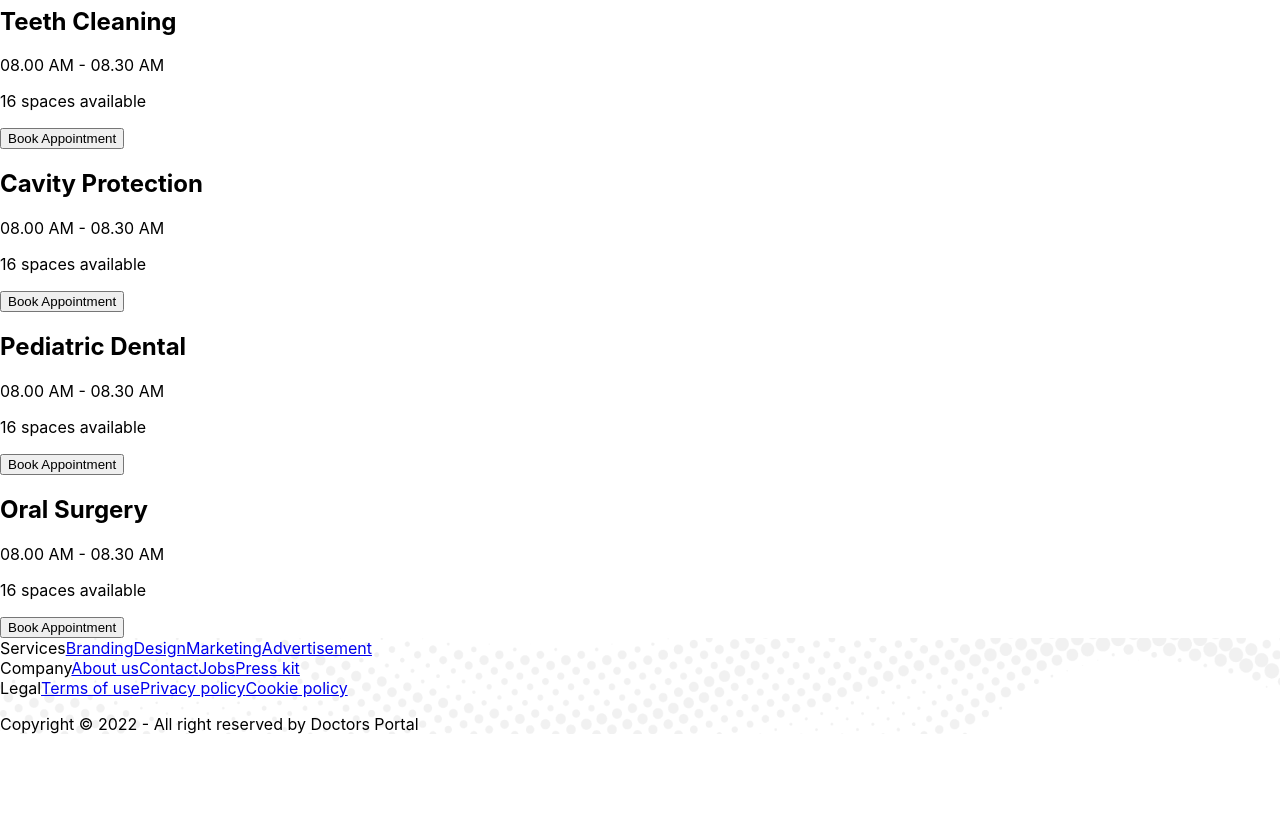
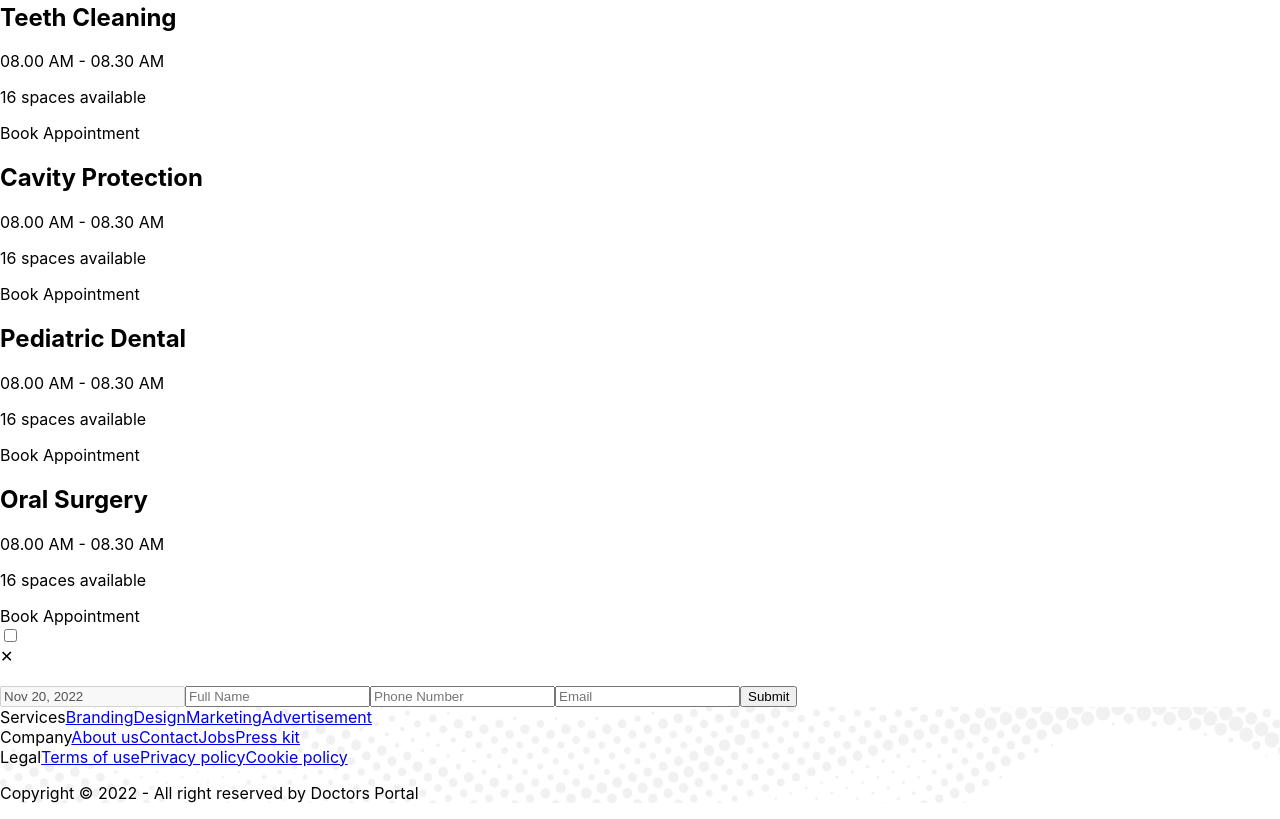
Before and after one commit to dev-parthive/doctors-portal-client, a React (Create React App) app: page /appointment in a window 1280 px wide. Shown: the part 2780-3599 px from the top of the page. Before the commit the page ends 3530 px from the top, so only its background shows below. Built offline with nearby package versions, Linux system fonts and the light colour scheme.

Commit message:
appoint booking modal  done

```diff
--- a/src/pages/Appointment/Appointment/AppointmentBanner/AppointmentBanner.js
+++ b/src/pages/Appointment/Appointment/AppointmentBanner/AppointmentBanner.js
@@ -19,6 +19,7 @@
      <DayPicker
      mode='single'
      selected={selectedDate}
+    //  akane onSelect tare akta anonymous function diye wrap korsi karon atate 2 bar click korle error throw kortecilo
      onSelect={(date)=>{
         if(date){
             setSelectedDate(date)
--- a/src/pages/Appointment/AvailableAppointment/AppointmentOption.js
+++ b/src/pages/Appointment/AvailableAppointment/AppointmentOption.js
@@ -1,9 +1,8 @@
 import React from 'react';
-import PrimaryButton from '../../../Components/primaryButton/PrimaryButton';
 
-const AppointmentOption = ({option}) => {
-    console.log(option)
-    const{ name, slots, } =option
+const AppointmentOption = ({appointmentOption , setTreatment}) => {
+    console.log(appointmentOption)
+    const{ name, slots, } =appointmentOption
     return (
         <div className="card shadow-xl my-8">
   <div className="card-body text-center ">
@@ -11,7 +10,11 @@
     <p>{slots.length > 0 ? slots[0] : 'Try Another day'}</p>
     <p>{slots.length > 0 } <span className='uppercase'>{slots.length} {slots.length > 1 ? 'spaces' : 'space'} available</span></p>
     <div className="card-actions mt-7 justify-center">
-        <PrimaryButton>Book Appointment</PrimaryButton>
+        <label htmlFor="booking-modal"
+        disabled={slots.length === 0}
+         className="btn btn-primary text-white uppercase  bg-gradient-to-r from-primary  to-secondary"
+         onClick={()=>setTreatment(appointmentOption)}
+         >Book Appointment</label>
     </div>
   </div>
 </div>
--- a/src/pages/Appointment/AvailableAppointment/AvailableAppointment.js
+++ b/src/pages/Appointment/AvailableAppointment/AvailableAppointment.js
@@ -1,9 +1,11 @@
 import { format } from 'date-fns';
 import React, { useEffect, useState } from 'react';
+import BookingModal from '../BookingModal/BookingModal';
 import AppointmentOption from './AppointmentOption';
 
 const AvailableAppointment = ({selectedDate}) => {
     const [appointmentOptions, setAppointmentOptions] = useState([])
+    const [treatment, setTreatment] = useState({})
 
     useEffect( ()=>{
         fetch('appointemnetOption.json')
@@ -19,9 +21,15 @@
             <div className='grid grid-cols-1 lg:grid-cols-3 md:grid-cols-2 gap-5 mt-9'>
 
             {
-                appointmentOptions.map( option => <AppointmentOption key={option.id} option={option}></AppointmentOption>)
+                appointmentOptions.map( option => <AppointmentOption key={option.id} appointmentOption={option} setTreatment={setTreatment}></AppointmentOption>)
             }
             </div>
+          {
+        //   akane props kore je treatement patacci taholo appointment option gula
+            treatment &&   <BookingModal
+            selectedDate={selectedDate}
+            treatment={treatment}></BookingModal>
+          }
 
         </section>
     );
--- a/src/pages/Appointment/BookingModal/BookingModal.js
+++ b/src/pages/Appointment/BookingModal/BookingModal.js
@@ -1,18 +1,35 @@
+import { format } from 'date-fns/esm';
 import React from 'react';
 
-const BookingModal = () => {
+const BookingModal = ({ treatment, selectedDate }) => {
+   //treatement is just another name of appointmentOptions with name, slots , slots  _id
+  const { name , slots} = treatment
+  console.log(treatment)
+  const date = format(selectedDate, "PP")
   return (
     <>
-          {/* The button to open modal */}
-<label htmlFor="my-modal-3" className="btn">open modal</label>
-
-{/* Put this part before </body> tag */}
-<input type="checkbox" id="my-modal-3" className="modal-toggle" />
+      <input type="checkbox" id="booking-modal" className="modal-toggle" />
       <div className="modal">
         <div className="modal-box relative">
-    <label htmlFor="my-modal-3" className="btn btn-sm btn-circle absolute right-2 top-2">✕</label>
-    <h3 className="text-lg font-bold">Congratulations random Internet user!</h3>
-    <p className="py-4">You've been selected for a chance to get one year of subscription to use Wikipedia for free!</p>
+          <label htmlFor="booking-modal" className="btn btn-sm btn-circle absolute right-2 top-2">✕</label>
+          <h3 className="text-lg font-bold">{name}</h3>
+          <form className='mt-10'>
+            <input type="text" disabled value={date} className=" input   w-full mb-5 bg-[#E6E6E6]" />
+          {
+            slots &&
+            <select className="select select-bordered w-full mb-5">
+            {
+              slots.map(slot => <option value={slot}>{slot}</option>)
+            }
+
+          </select>
+          }
+            <input type="text" placeholder="Full Name" className=" input input-bordered w-full mb-5" />
+            <input type="text" placeholder="Phone Number " className=" input input-bordered w-full mb-5" />
+            <input type="text" placeholder="Email " className=" input input-bordered w-full mb-5" />
+
+            <input className='  w-full mb-5 btn ' type="submit" value="Submit" />
+          </form>
         </div>
       </div>
     </>
```
Lines whose indentation alone changed are shown as unchanged.
